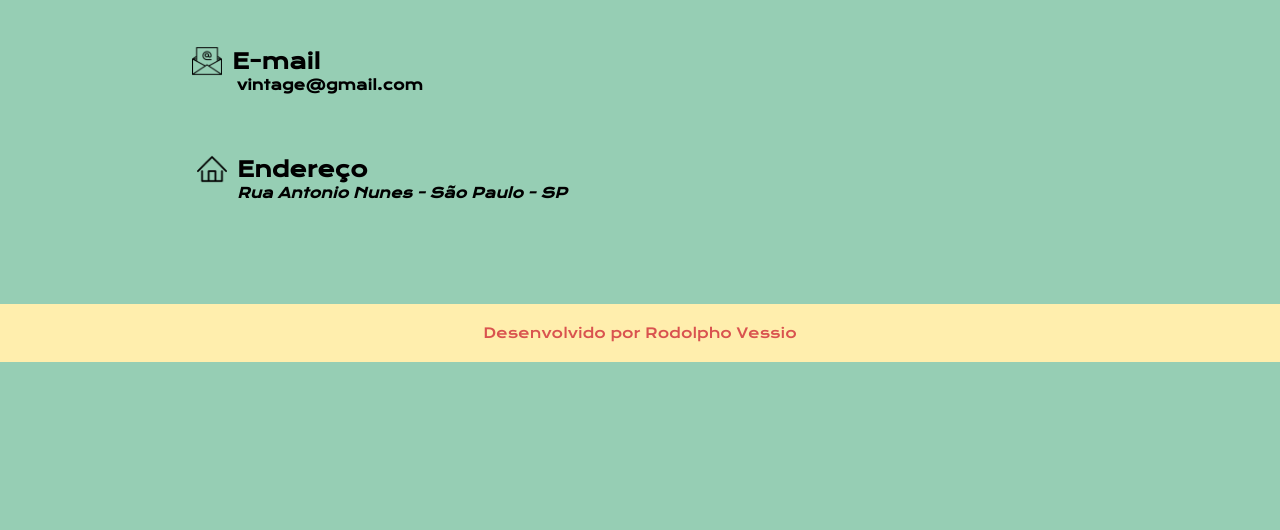
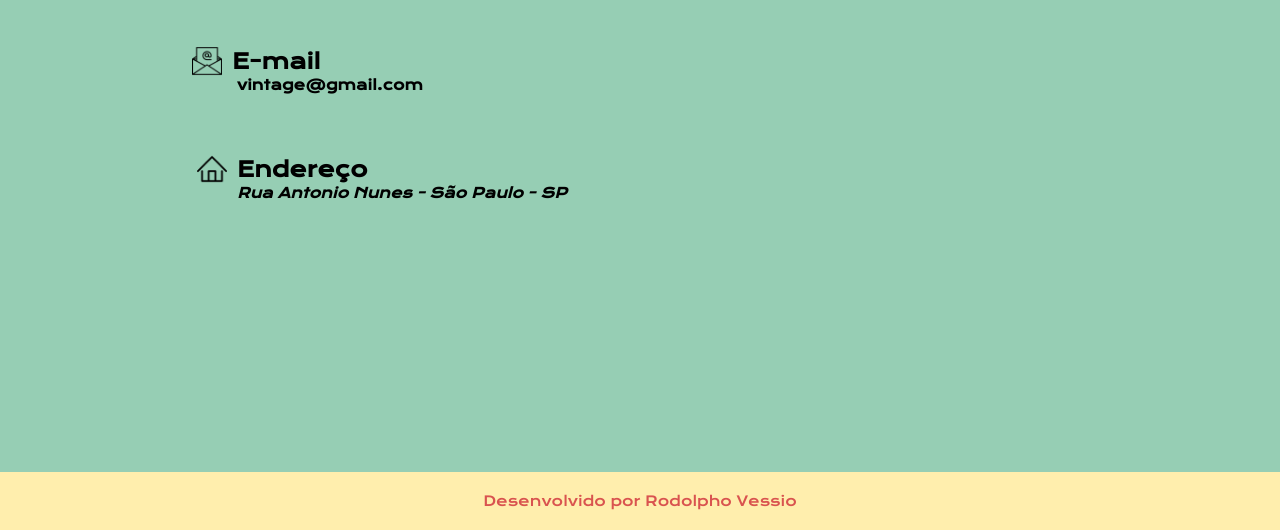
Before and after one commit to RodolphoVessio/landing-page-vintagi, a plain HTML site: page contato.html in a window 1280 px wide. Shown: the part 270-800 px from the top of the page. Drawn offline with nearby package versions, Linux system fonts and the light colour scheme.

Commit message:
Update contato.css

```diff
--- a/style/contato.css
+++ b/style/contato.css
@@ -187,7 +187,10 @@ button:focus~ul {
 
     background-color: var(--cor-segundaria);
     color: var(--cor-terciaria);
-    padding: 20px;
+    position: absolute;
+    padding: 20px 0 20px 0;
+    bottom: 0px;
+    width: 100%;
     text-align: center;
     font-size: 0.87rem;
     font-weight: 300px;
```
